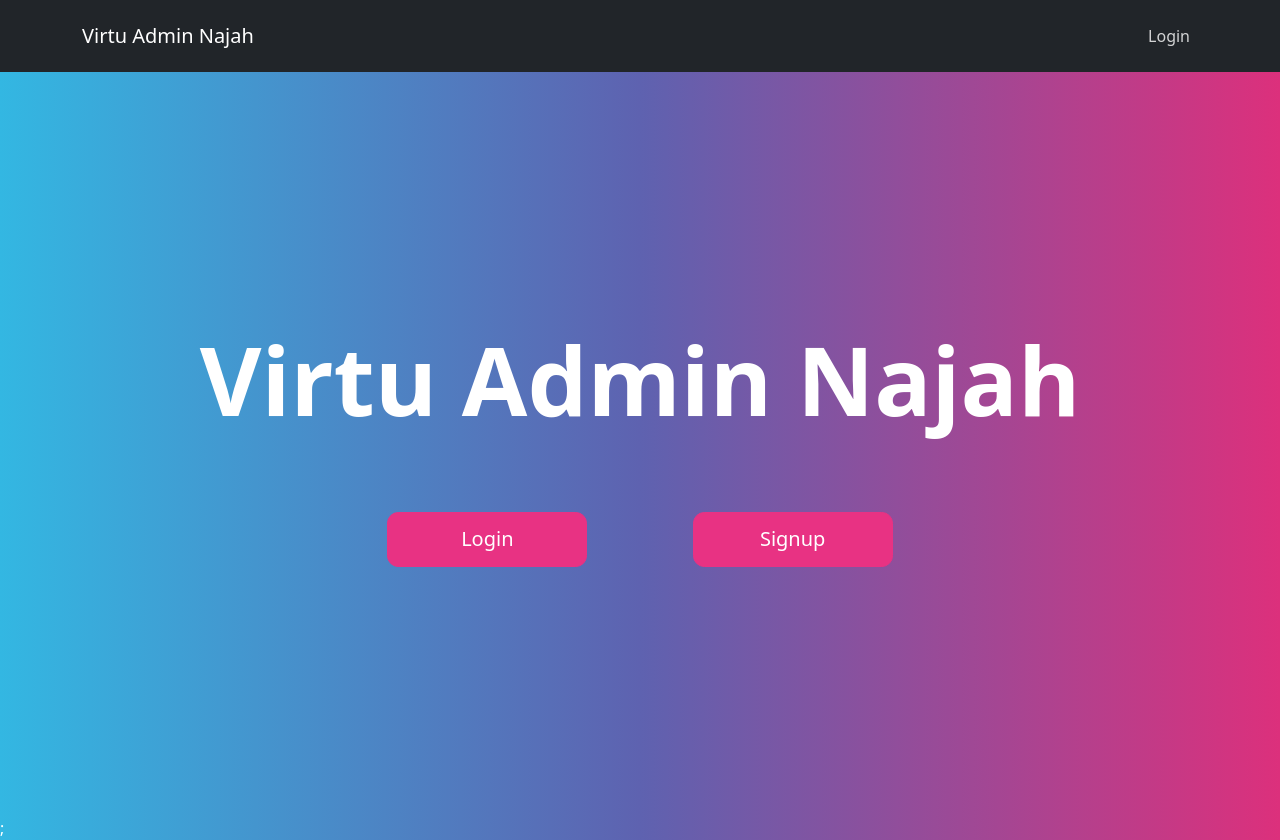
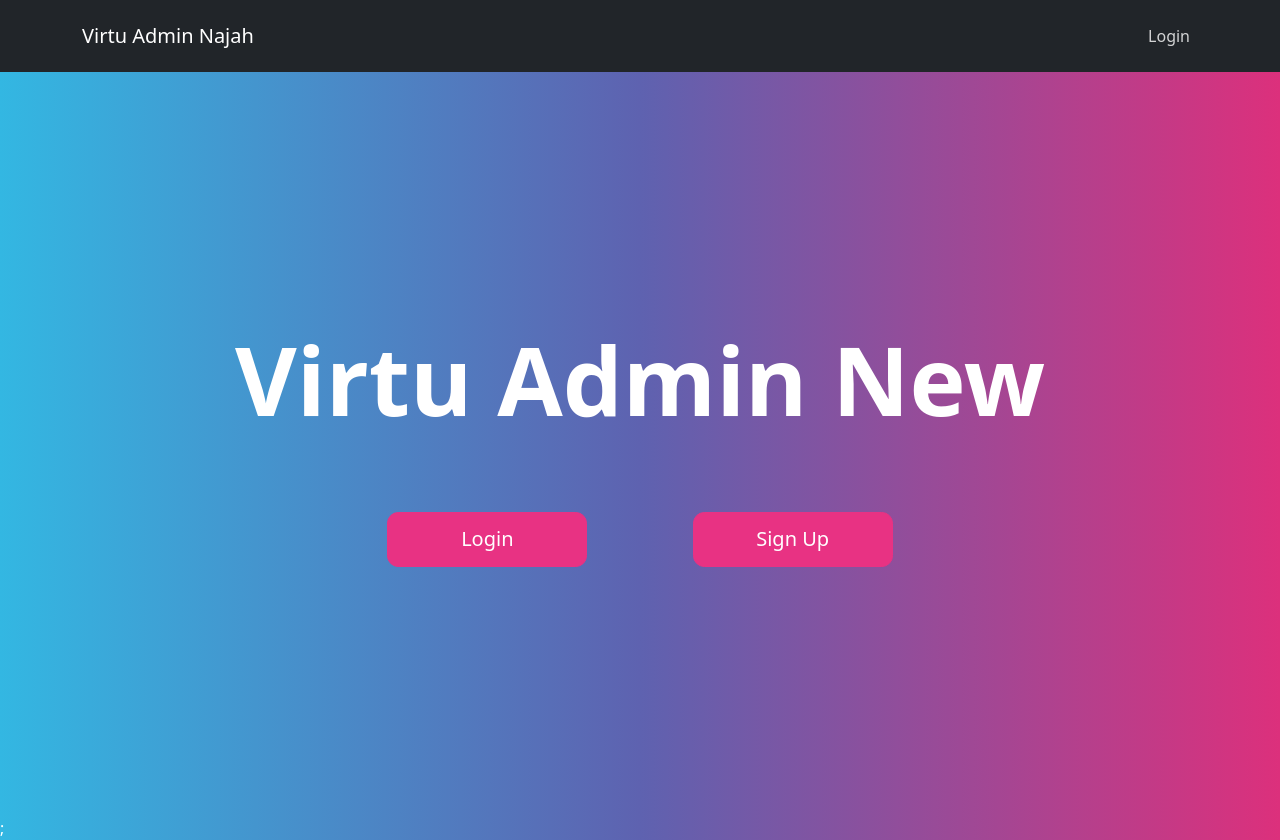
Before and after one commit to najahmahoneyIBM/frontend, a React (Create React App) app: page / in a window 1280 px wide. Built offline with nearby package versions, Linux system fonts and the light colour scheme.

Commit message:
home page change

```diff
--- a/src/screens/LandingPage/LandingPage.js
+++ b/src/screens/LandingPage/LandingPage.js
@@ -20,7 +20,7 @@ function LandingPage({ history }) {
         <Row>
           <div className="intro-text">
             <div>
-              <h1 className="title">Virtu Admin Najah</h1>
+              <h1 className="title">Virtu Admin New</h1>
               <h2 className="subtitle"></h2>
             </div>
             <div className="buttonContainer">
@@ -35,7 +35,7 @@ function LandingPage({ history }) {
                   size="lg"
                   className="landingbutton"
                 >
-                  Signup
+                  Sign Up
                 </Button>
               </Link>
             </div>
```
